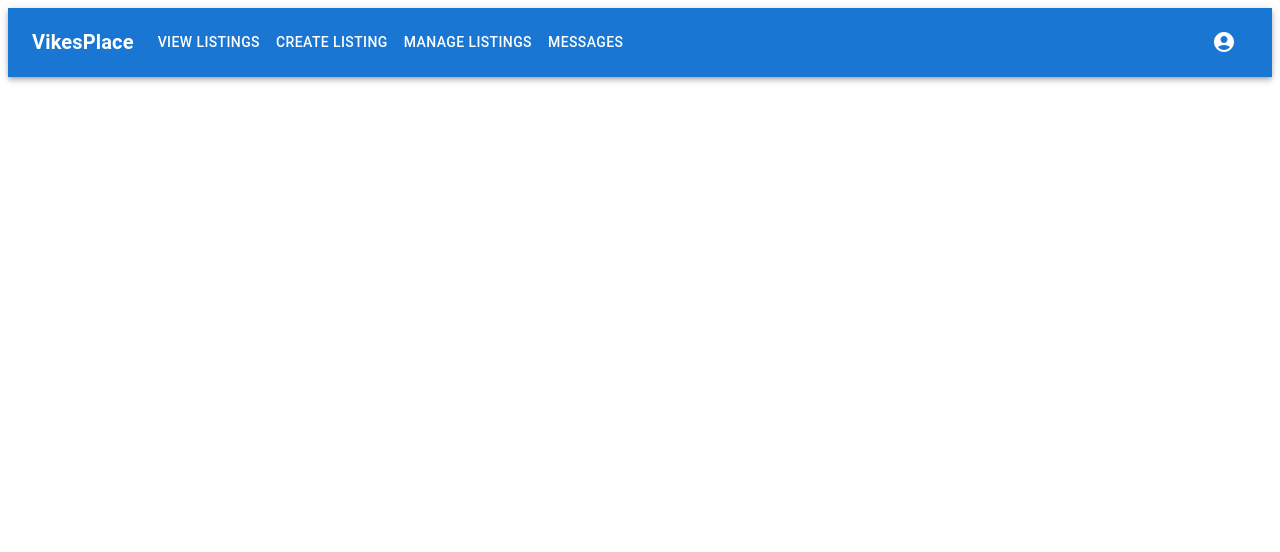
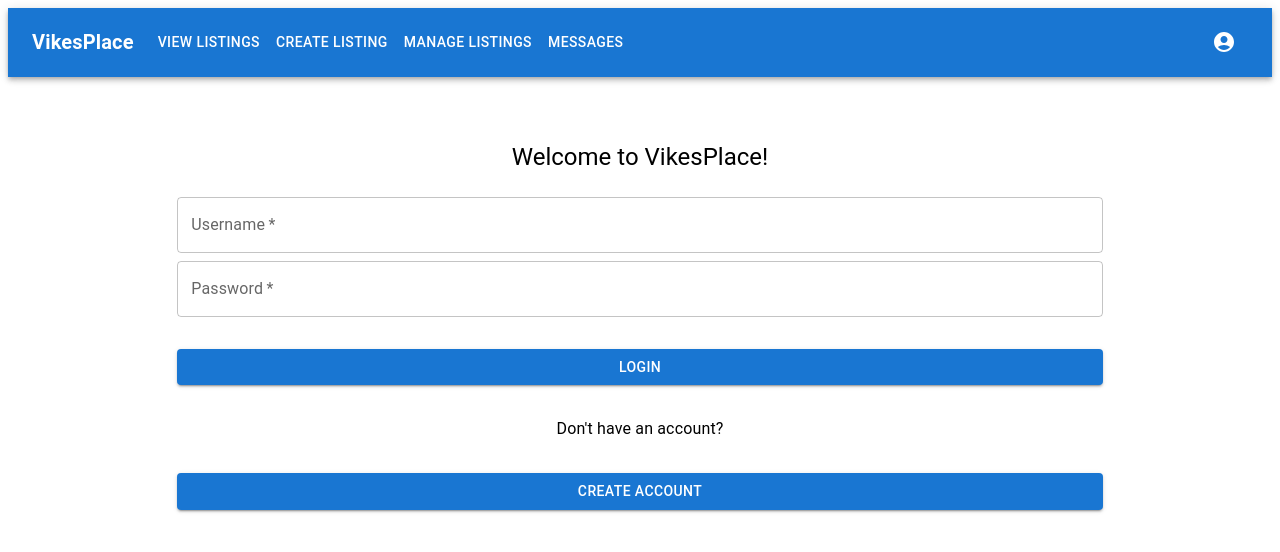
Before and after one commit to vikesplace/vikesplace, a React (Create React App) app in the folder frontend/: page /login in a window 1280 px wide. Shown: the top 552 px of the page. Built offline with nearby package versions, Linux system fonts and the light colour scheme.

Commit message:
Created login page

```diff
--- a/frontend/src/App.js
+++ b/frontend/src/App.js
@@ -9,6 +9,7 @@ import Messages from './pages/Messages.js';
 import VerifyAccount from './pages/VerifyAccount.js';
 import VerifiedAccount from './pages/VerifiedAccount.js';
 import SearchHistory from './pages/SearchHistory.js';
+import Login from './pages/Login.js';
 
 function App() {
   return (
@@ -20,6 +21,7 @@ function App() {
         <Route path="/create-listing" element={<CreateListing />} />
         <Route path="/manage-listings" element={<ManageListings />} />
         <Route path="/messages" element={<Messages />} />
+        <Route path="/login" element={<Login />} />
         <Route path="/verify" element={<VerifyAccount />} /> {/* TODO: modify /verify to use parameters from email verification*/}
         <Route path="/verified" element={<VerifiedAccount />} />
         <Route path="/history" element={<SearchHistory />} />
--- /dev/null
+++ b/frontend/src/pages/Login.js
@@ -0,0 +1,162 @@
+import React, { useState } from 'react';
+import Container from '@mui/material/Container';
+import Box from '@mui/material/Box';
+import '../App.css';
+import Button from '@mui/material/Button';
+import Grid from '@mui/material/Grid';
+import TextField from '@mui/material/TextField';
+import Typography from '@mui/material/Typography';
+import { useNavigate } from 'react-router-dom';
+
+function Login() {
+    const [username, setUsername] = useState("");
+    const [usernameError, setUsernameError] = useState(false);
+    const [password, setPassword] = useState("");
+    const [passwordError, setPasswordError] = useState(false);
+
+    const navigate = useNavigate();
+
+    const handleUsernameChange = (event) => {
+        setUsername(event.target.value);
+    };
+
+    const handleUsernameBlur = (event) => {
+        setUsername(event.target.value);
+        validateUsername();
+    };
+
+    const handlePasswordChange = (event) => {
+        setPassword(event.target.value);
+    };
+
+    const handlePasswordBlur = (event) => {
+        setPassword(event.target.value);
+        validatePassword();
+    };
+
+    function validateUsername() {
+        if (username.trim() === "") {
+            setUsernameError(true);
+            return false;
+        } else {
+            setUsernameError(false);
+            return true;
+        }
+    }
+
+    function validatePassword() {
+        if (password.trim() === "") {
+            setPasswordError(true);
+            return false;
+        } else {
+            setPasswordError(false);
+            return true;
+        }
+    }
+
+    const handleSubmit = (event) => {
+        event.preventDefault();
+        const data = new FormData(event.currentTarget);
+
+        var validForm = validateUsername() && validatePassword();
+
+        if (validForm) {
+            try {
+                // TODO POST
+                console.log({
+                    username: data.get("username"),
+                    password: data.get("password")
+                });
+                // TODO if succeeds direct to a different page
+                navigate('/home');
+            } catch (error) {
+                // TODO display error message
+                console.log(error);
+            }
+        }
+    }
+
+    return (
+        <div className="Login">
+            <Container>
+                <Box
+                    sx={{
+                        marginTop: 8,
+                        display: "flex",
+                        flexDirection: "column",
+                        alignItems: "center",
+                    }}
+                >
+                    <Typography component="h1" variant="h5">
+                        Welcome to VikesPlace!
+                    </Typography>
+                    <Box component="form" noValidate onSubmit={handleSubmit} sx={{ mt: 3 }}>
+                        <Grid container spacing={1}>
+                            <Grid item xs={12}>
+                                <TextField
+                                    required
+                                    fullWidth
+                                    id="username"
+                                    label="Username"
+                                    name="username"
+                                    value={username}
+                                    onChange={handleUsernameChange}
+                                    onBlur={handleUsernameBlur}
+                                    error={usernameError}
+                                    helperText={
+                                        usernameError ? "Username is required" : ""
+                                    }
+                                />
+                            </Grid>
+                            <Grid item xs={12}>
+                                <TextField
+                                    required
+                                    fullWidth
+                                    name="password"
+                                    label="Password"
+                                    type="password"
+                                    id="password"
+                                    value={password}
+                                    onChange={handlePasswordChange}
+                                    onBlur={handlePasswordBlur}
+                                    error={passwordError}
+                                    helperText={
+                                        passwordError ? "Password is required" : ""
+                                    }
+                                />
+                            </Grid>
+                            <Grid item xs={12}>
+                              <Button
+                                type="submit"
+                                fullWidth
+                                variant="contained"
+                                sx={{ mt: 3, mb: 2 }}
+                             >
+                                Login
+                              </Button>
+                            </Grid>
+                            <Grid item xs={12}>
+                              <Typography variant="body1" align="center" sx={{ mt: 1 }}>
+                                  Don't have an account?
+                              </Typography>
+                            </Grid>
+                            <Grid item xs={12}>
+                              <Button
+                                  type="submit"
+                                  fullWidth
+                                  variant="contained"
+                                  sx={{ mt: 3, mb: 2 }}
+                              >
+                                  Create Account
+                              </Button>
+                            </Grid>
+
+                        </Grid>
+                    </Box>
+                </Box>
+            </Container>
+        </div>
+    );
+}
+
+export default Login;
```
